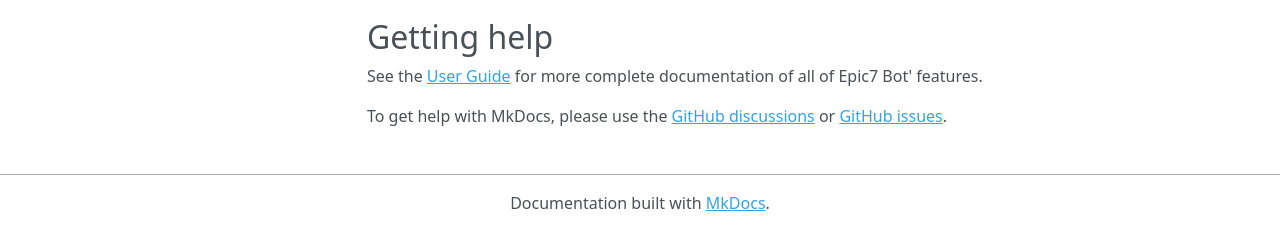
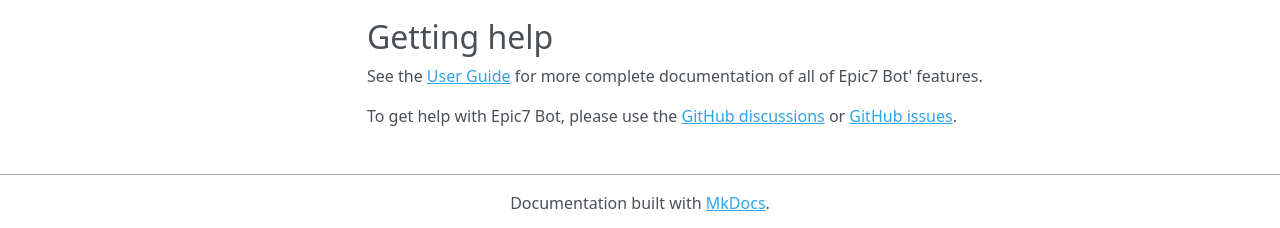
Before and after one commit to brunocordioli072/epic7_bot, an MkDocs documentation site: the page built from docs/getting-started.md, in a window 1280 px wide and 1253 px high. Shown: the part 1022-1250 px from the top of the window. Built offline with MkDocs 1.6.1, drawn with Linux system fonts in a browser that asks for light colours; nearby versions of some CDN libraries.

Commit message:
fix: get help

```diff
--- a/docs/getting-started.md
+++ b/docs/getting-started.md
@@ -37,7 +37,7 @@ Take a moment to review all the commands available.
 
 See the [User Guide] for more complete documentation of all of Epic7 Bot' features.
 
-To get help with MkDocs, please use the [GitHub discussions] or [GitHub issues].
+To get help with Epic7 Bot, please use the [GitHub discussions] or [GitHub issues].
 
 [Installation Guide]: user-guide/installation.md
 [GitHub discussions]: https://github.com/brunocordioli072/epic7_bot/discussions
```
